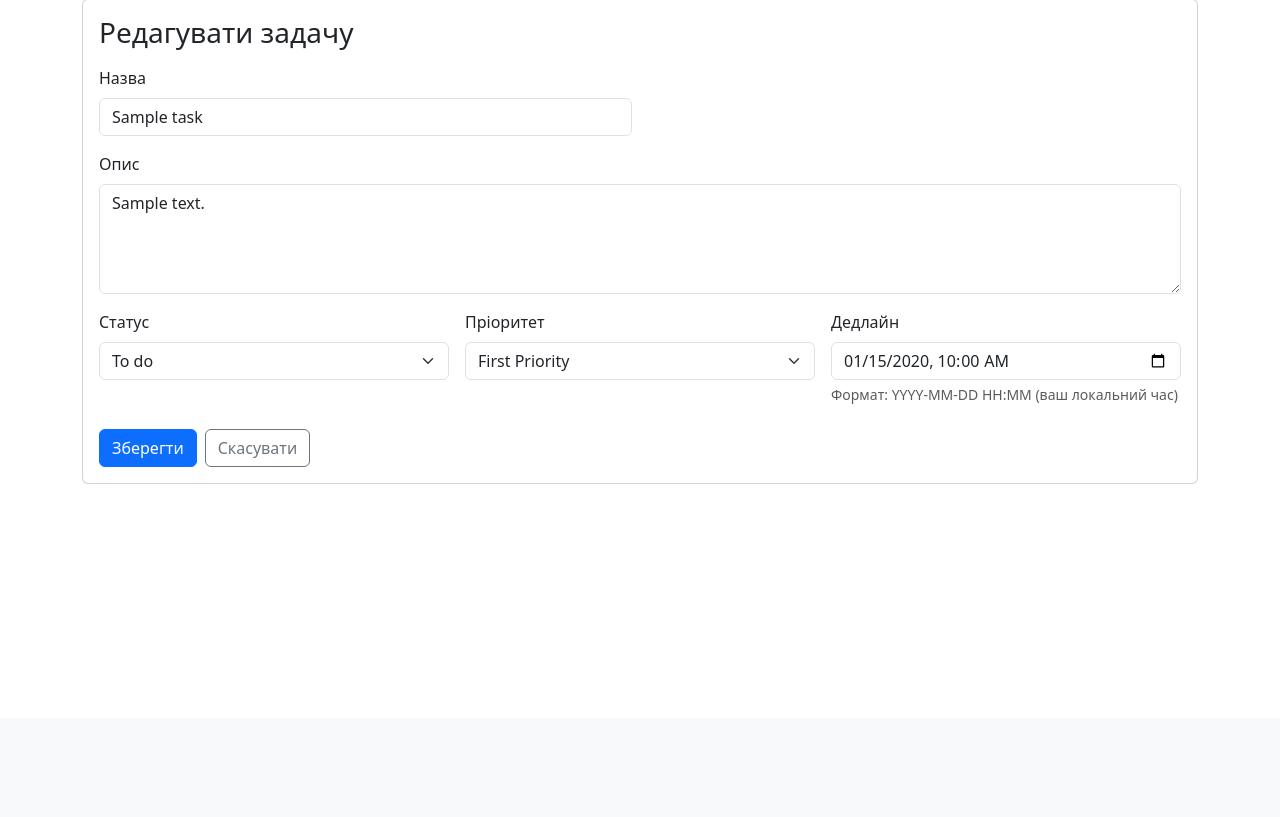
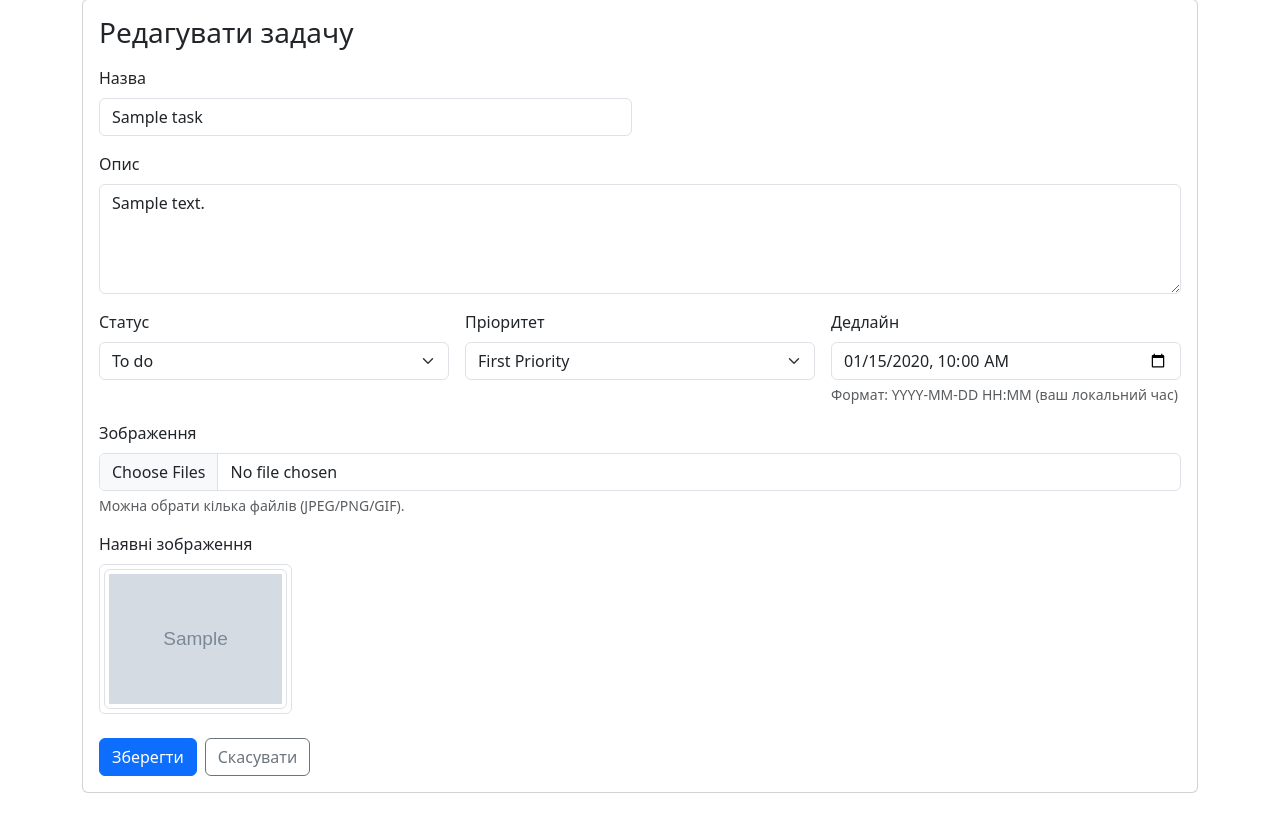
Before and after one commit to fand1l/task_tracker, a Django app: page /tasks/1/edit/ in a window 1280 px wide. Shown: the part 82-899 px from the top of the page. Before the commit the page ends 566 px from the top, so only its background shows below. Run offline with Django 5.2, Linux system fonts and the light colour scheme; a user stored in the database is signed in; tables that the repository leaves empty hold one stand-in row (values such as "Sample post"); grey boxes marked "Sample" are stand-in pictures.

Commit message:
Add image display and upload support in task forms and lists

```diff
--- a/core/templates/Tasks/task_form.html
+++ b/core/templates/Tasks/task_form.html
@@ -4,7 +4,7 @@
 <div class="card">
   <div class="card-body">
     <h3 class="card-title mb-3">{% if form.instance.pk %}Редагувати задачу{% else %}Створити задачу{% endif %}</h3>
-    <form method="post">
+    <form method="post" enctype="multipart/form-data">
       {% csrf_token %}
       <div class="row g-3">
         <div class="col-md-6">
@@ -33,6 +33,25 @@
           <div class="form-text">Формат: YYYY-MM-DD HH:MM (ваш локальний час)</div>
           {% if form.deadline.errors %}<div class="text-danger small">{{ form.deadline.errors }}</div>{% endif %}
         </div>
+
+        <div class="col-md-12">
+          <label class="form-label">Зображення</label>
+          {{ image_form.images }}
+          <div class="form-text">Можна обрати кілька файлів (JPEG/PNG/GIF).</div>
+        </div>
+
+        {% if existing_images %}
+        <div class="col-12">
+          <label class="form-label">Наявні зображення</label>
+          <div class="d-flex flex-wrap gap-2">
+            {% for img in existing_images %}
+              <div class="border rounded p-1">
+                <img src="{{ img.image.url }}" alt="" class="img-thumbnail" style="max-height:140px;">
+              </div>
+            {% endfor %}
+          </div>
+        </div>
+        {% endif %}
       </div>
 
       <div class="mt-4 d-flex gap-2">
```
Also changed, not shown: core/templates/Tasks/task_detail.html (+14 -0 lines), core/templates/Tasks/task_list.html (+8 -10 lines).
